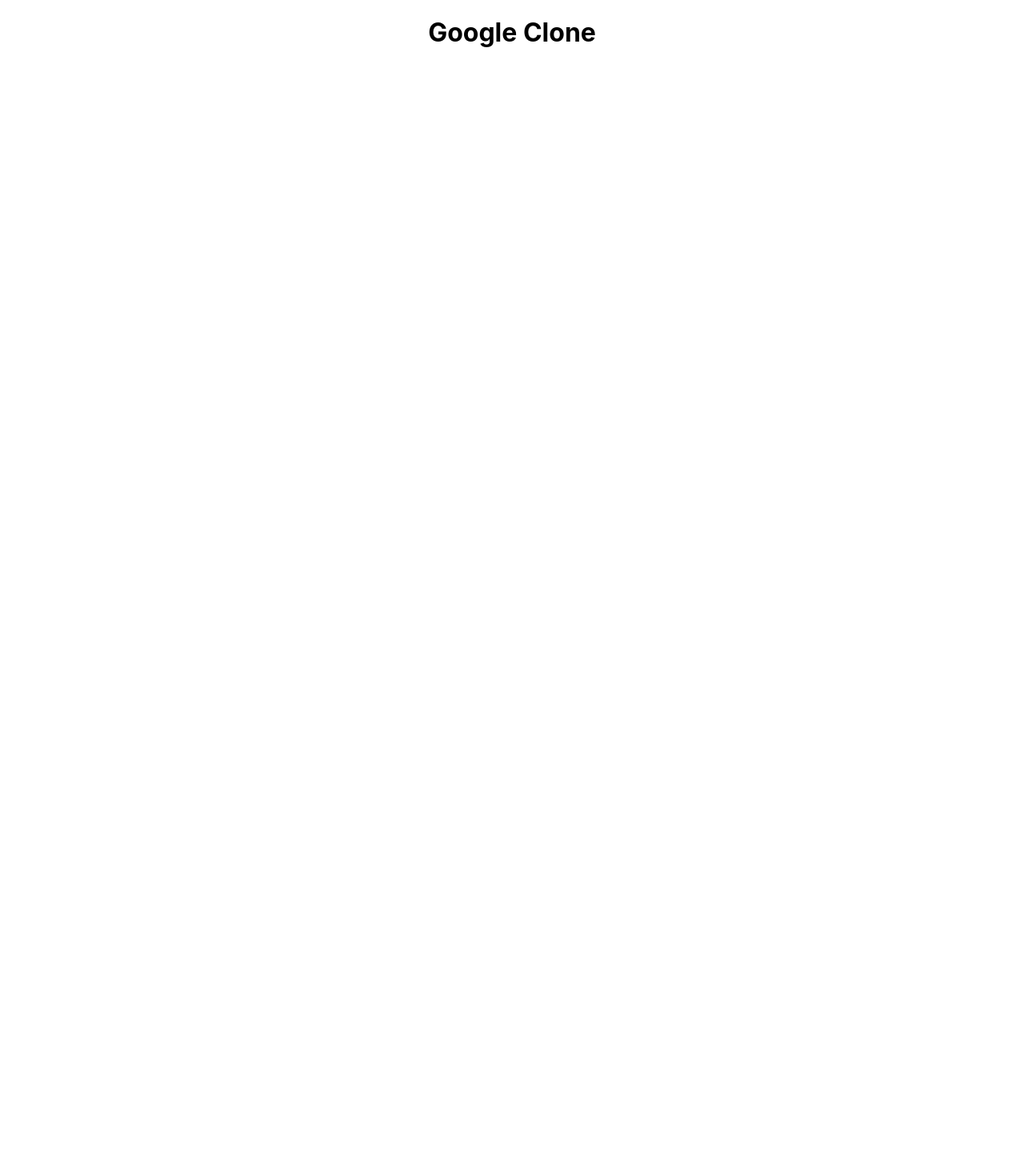
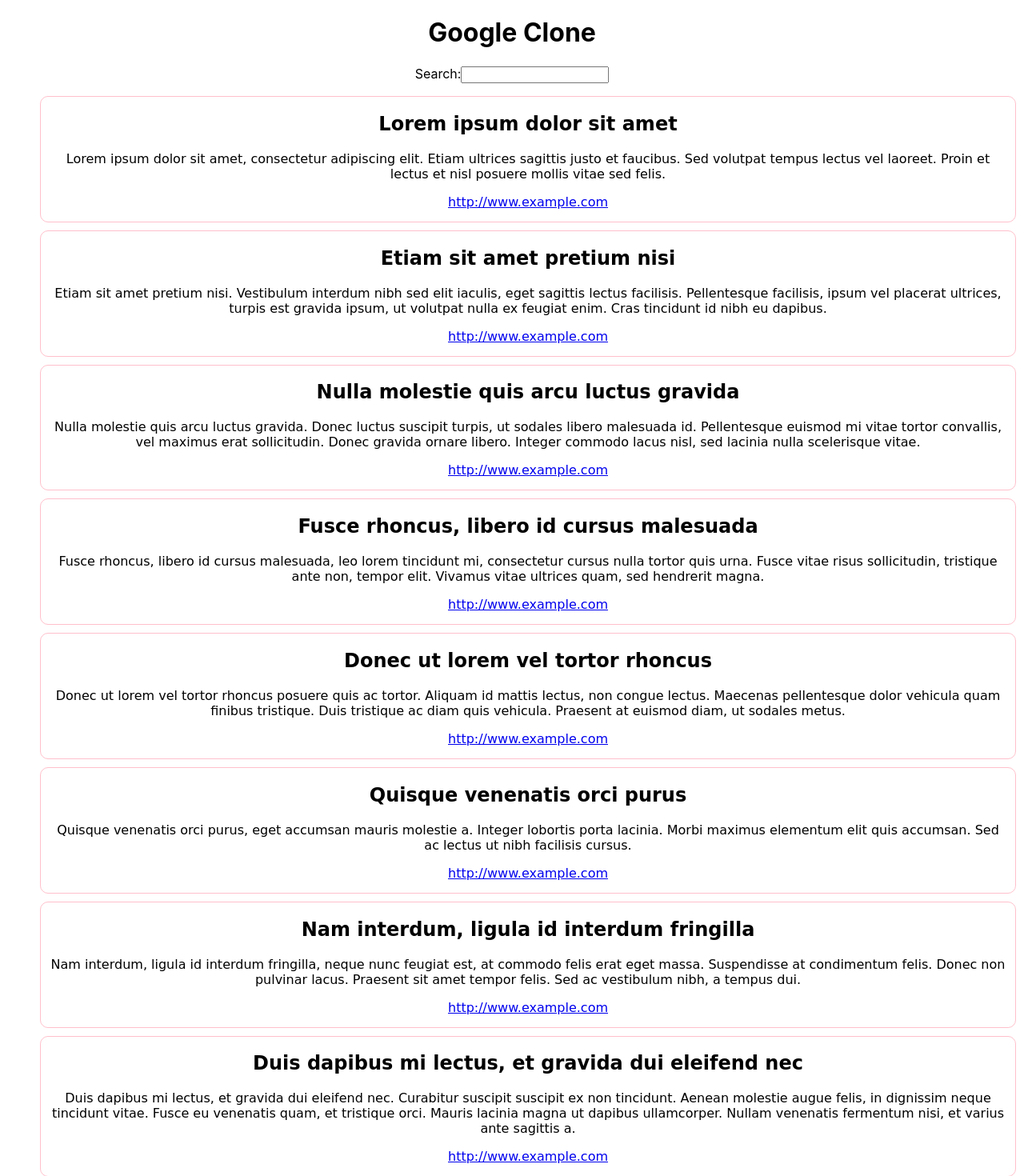
Before and after one commit to andydlindsay/google-clone, a React (Create React App) app: page / in a window 1280 px wide. Shown: the top 1470 px of the page at 80% size. Before the commit the page ends 800 px from the top, so only its background shows below. Built offline with nearby package versions, Linux system fonts and the light colour scheme.

Commit message:
add fake data and SearchList component

```diff
--- a/src/App.js
+++ b/src/App.js
@@ -1,12 +1,15 @@
 import React from 'react';
 import './App.css';
+import SearchBar from './components/SearchBar';
+import SearchList from './components/SearchList';
 
 function App(props) {
-  const msg = props.title || 'Hello World';
+  const msg = props.title || 'Google Clone';
   return (
     <div className="App">
       <h1>{ msg }</h1>
-      { props.children }
+      <SearchBar />
+      <SearchList />
     </div>
   );
 }
--- /dev/null
+++ b/src/components/SearchList.css
@@ -0,0 +1,11 @@
+.search-list {
+  list-style: none;
+  font-family: 'Comic Sans MS';
+}
+
+.search-list li {
+  border: 1px solid pink;
+  border-radius: 10px;
+  margin: 10px;
+  padding: 0 10px 15px;
+}
--- /dev/null
+++ b/src/components/SearchList.jsx
@@ -0,0 +1,23 @@
+import React from 'react';
+import './SearchList.css';
+import data from '../db/mock-db';
+
+const SearchList = (props) => {
+  return (
+    <ul className="search-list">
+      { data.map(d => (
+        <li>
+          <h2>{ d.title }</h2>
+          <p>{ d.content }</p>
+          <a
+            href={ d.website }
+            target="_blank"
+            rel="noopener noreferrer"
+          >{ d.website }</a>
+        </li>
+      )) }
+    </ul>
+  );
+};
+
+export default SearchList;
--- /dev/null
+++ b/src/db/mock-db.js
@@ -0,0 +1,52 @@
+const allResults = [
+  {
+    id: 1,
+    website: 'http://www.example.com',
+    title: 'Lorem ipsum dolor sit amet',
+    content: 'Lorem ipsum dolor sit amet, consectetur adipiscing elit. Etiam ultrices sagittis justo et faucibus. Sed volutpat tempus lectus vel laoreet. Proin et lectus et nisl posuere mollis vitae sed felis.'
+  },
+  {
+    id: 2,
+    website: 'http://www.example.com',
+    title: 'Etiam sit amet pretium nisi',
+    content: 'Etiam sit amet pretium nisi. Vestibulum interdum nibh sed elit iaculis, eget sagittis lectus facilisis. Pellentesque facilisis, ipsum vel placerat ultrices, turpis est gravida ipsum, ut volutpat nulla ex feugiat enim. Cras tincidunt id nibh eu dapibus.'
+  },
+  {
+    id: 3,
+    website: 'http://www.example.com',
+    title: 'Nulla molestie quis arcu luctus gravida',
+    content: 'Nulla molestie quis arcu luctus gravida. Donec luctus suscipit turpis, ut sodales libero malesuada id. Pellentesque euismod mi vitae tortor convallis, vel maximus erat sollicitudin. Donec gravida ornare libero. Integer commodo lacus nisl, sed lacinia nulla scelerisque vitae.'
+  },
+  {
+    id: 4,
+    website: 'http://www.example.com',
+    title: 'Fusce rhoncus, libero id cursus malesuada',
+    content: 'Fusce rhoncus, libero id cursus malesuada, leo lorem tincidunt mi, consectetur cursus nulla tortor quis urna. Fusce vitae risus sollicitudin, tristique ante non, tempor elit. Vivamus vitae ultrices quam, sed hendrerit magna.'
+  },
+  {
+    id: 5,
+    website: 'http://www.example.com',
+    title: 'Donec ut lorem vel tortor rhoncus',
+    content: 'Donec ut lorem vel tortor rhoncus posuere quis ac tortor. Aliquam id mattis lectus, non congue lectus. Maecenas pellentesque dolor vehicula quam finibus tristique. Duis tristique ac diam quis vehicula. Praesent at euismod diam, ut sodales metus.'
+  },
+  {
+    id: 6,
+    website: 'http://www.example.com',
+    title: 'Quisque venenatis orci purus',
+    content: 'Quisque venenatis orci purus, eget accumsan mauris molestie a. Integer lobortis porta lacinia. Morbi maximus elementum elit quis accumsan. Sed ac lectus ut nibh facilisis cursus.'
+  },
+  {
+    id: 7,
+    website: 'http://www.example.com',
+    title: 'Nam interdum, ligula id interdum fringilla',
+    content: 'Nam interdum, ligula id interdum fringilla, neque nunc feugiat est, at commodo felis erat eget massa. Suspendisse at condimentum felis. Donec non pulvinar lacus. Praesent sit amet tempor felis. Sed ac vestibulum nibh, a tempus dui.'
+  },
+  {
+    id: 8,
+    website: 'http://www.example.com',
+    title: 'Duis dapibus mi lectus, et gravida dui eleifend nec',
+    content: 'Duis dapibus mi lectus, et gravida dui eleifend nec. Curabitur suscipit suscipit ex non tincidunt. Aenean molestie augue felis, in dignissim neque tincidunt vitae. Fusce eu venenatis quam, et tristique orci. Mauris lacinia magna ut dapibus ullamcorper. Nullam venenatis fermentum nisi, et varius ante sagittis a.'
+  }
+];
+
+export default allResults;
```
Also changed, not shown: 1 other file (tests, documents, lock files or other folders).
